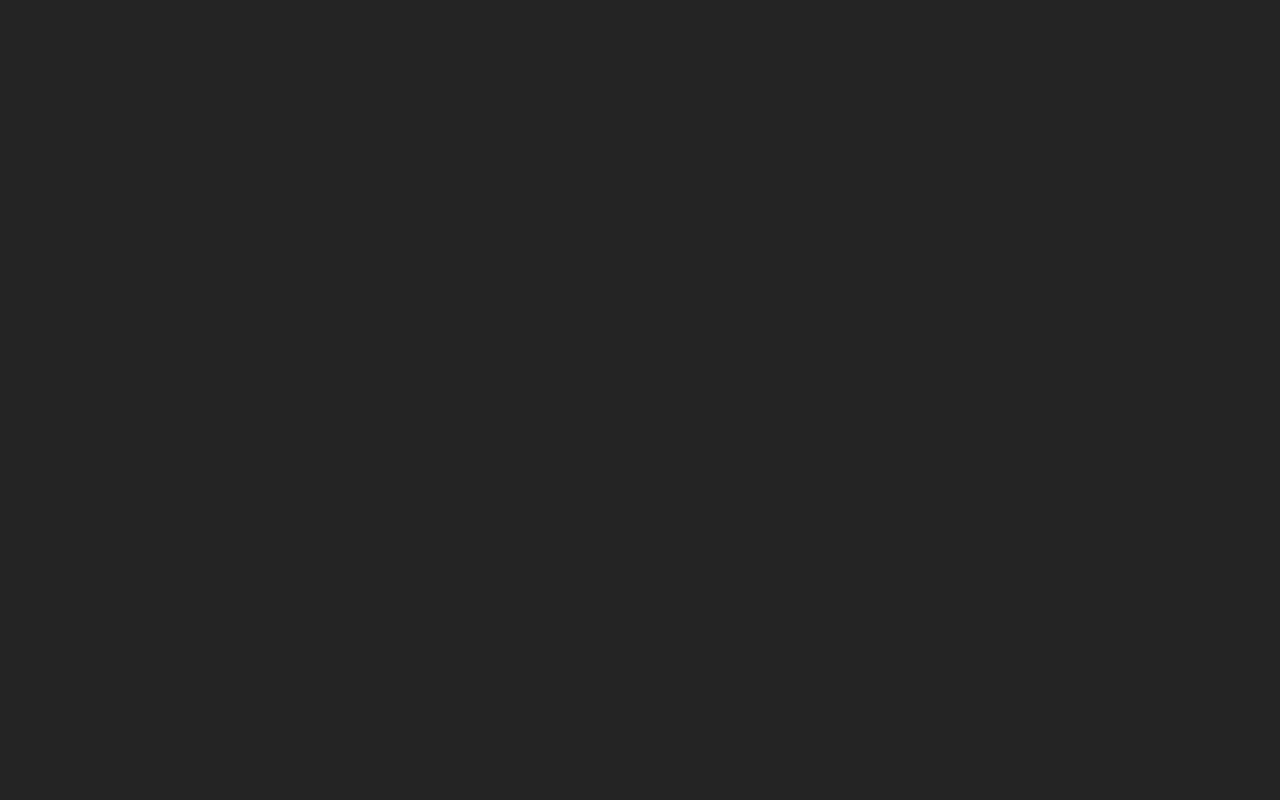
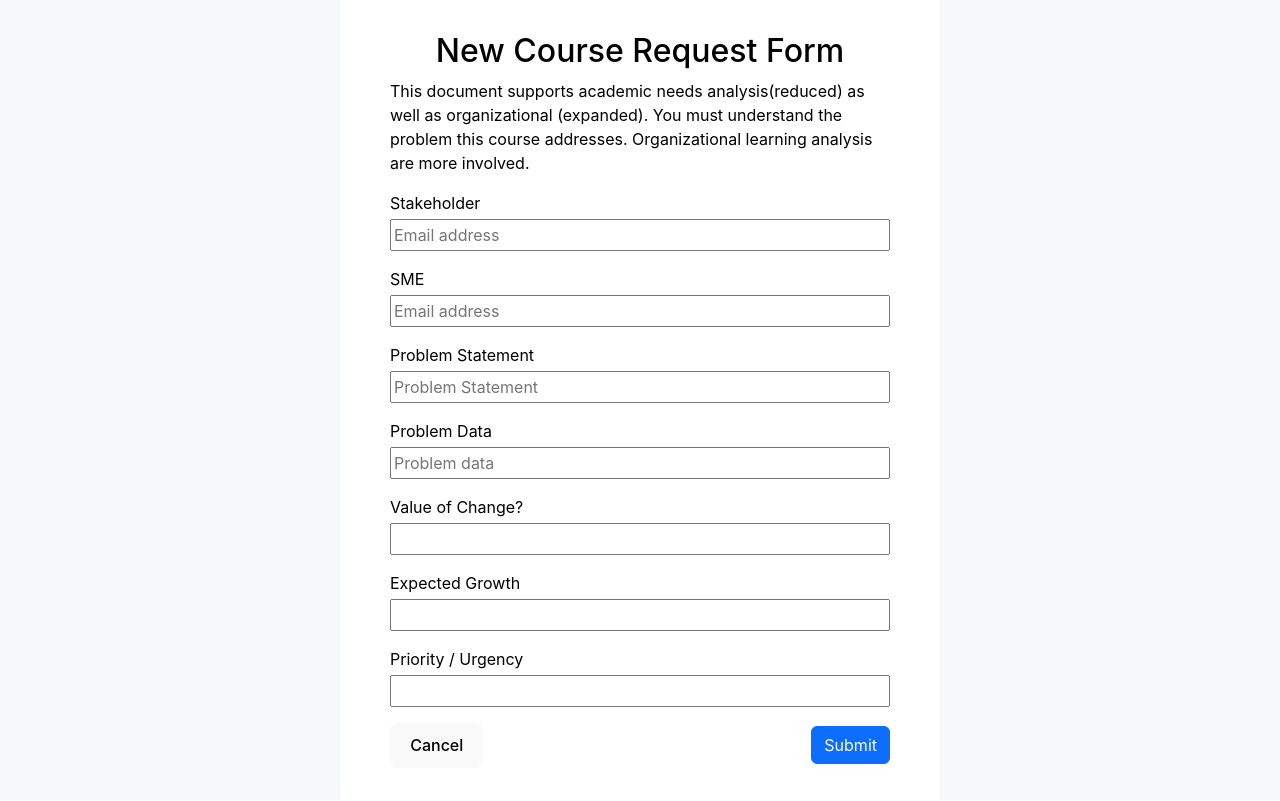
Before and after one commit to Alforoan/ISDFE, a React (Vite) app in the folder isd-app/: page /courserequest in a window 1280 px wide. Before the commit this address had no page. Built offline with nearby package versions, Linux system fonts and the light colour scheme.

Commit message:
add CourseRequest page, Request page, css to go with them

```diff
--- a/isd-app/package.json
+++ b/isd-app/package.json
@@ -17,7 +17,7 @@
     "prop-types": "^15.8.1",
     "react": "^18.2.0",
     "react-dom": "^18.2.0",
-    "react-hook-form": "^7.48.2",
+    "react-hook-form": "^7.49.0",
     "react-router-dom": "^6.20.1",
     "yup": "^1.3.2"
   },
--- a/isd-app/src/App.jsx
+++ b/isd-app/src/App.jsx
@@ -2,6 +2,8 @@ import { BrowserRouter as Router, Routes, Route } from "react-router-dom";
 import Home from "./pages/Home/Home";
 import LogIn from "./pages/LogIn/Login";
 import SignUp from "./pages/SignUp/SignUp";
+import Request from "./pages/Request/Request";
+import CourseRequest from "./pages/CourseRequest/CourseRequest";
 
 function App() {
   return (
@@ -10,6 +12,8 @@ function App() {
         <Route path="/" element={<Home />} />
         <Route path="/login" element={<LogIn />} />
         <Route path="/signup" element={<SignUp />} />
+        <Route path="/request" element={<Request />} />
+        <Route path="/courserequest" element={<CourseRequest />} />
       </Routes>
     </Router>
   );
--- a/isd-app/src/index.scss
+++ b/isd-app/src/index.scss
@@ -1,18 +1,18 @@
 // Import all of Bootstrap's CSS
-@import 'bootstrap/scss/bootstrap';
+@import "bootstrap/scss/bootstrap";
 // Importing constants
-@import './styles/variables.scss';
+@import "./styles/variables.scss";
 //Importing common form styles
-@import './styles/formstyles.scss';
+@import "./styles/formstyles.scss";
 
 body {
-	font-family: 'Inter', system-ui, Avenir, Helvetica, Arial, sans-serif;
+  font-family: "Inter", system-ui, Avenir, Helvetica, Arial, sans-serif;
   line-height: 1.5;
   font-weight: 400;
 
   color-scheme: light dark;
   color: rgba(255, 255, 255, 0.87);
-	background-color: #242424;
+  background-color: #f6f8fa;
 
   font-synthesis: none;
   text-rendering: optimizeLegibility;
@@ -32,7 +32,7 @@ a:hover {
 body {
   margin: 0;
   display: flex;
-	place-items: center;
+  //place-items: center;
   min-width: 320px;
   min-height: 100vh;
 }
--- /dev/null
+++ b/isd-app/src/pages/CourseRequest/CourseRequest.jsx
@@ -0,0 +1,184 @@
+import React from "react";
+import { useForm, Controller } from "react-hook-form";
+import { useState } from "react";
+import "./CourseRequest.scss";
+import { Link } from "react-router-dom";
+
+const CourseRequest = () => {
+  const { handleSubmit, control, register, formState, watch } = useForm();
+  const { errors } = formState;
+
+  const onSubmit = (data) => {
+    console.log(data);
+    //submit handling logic
+  };
+
+  return (
+    <main className="body-container">
+      <div className="course-request-form-container">
+        <h2 className="title">New Course Request Form</h2>
+        <p className="description">
+          This document supports academic needs analysis(reduced) as well as
+          organizational (expanded). You must understand the problem this course
+          addresses. Organizational learning analysis are more involved.
+        </p>
+        <form onSubmit={handleSubmit(onSubmit)}>
+          <div className="forms-container">
+            <div className="">
+              <div>
+                <label htmlFor="stakeholder">Stakeholder</label>
+              </div>
+              <input
+                type="email"
+                id="email"
+                placeholder="Email address"
+                {...register("email", {
+                  required: {
+                    value: true,
+                    message: "Email address is required",
+                  },
+                })}
+              />
+              {<p className="error">{errors?.email?.message}</p>}
+            </div>
+
+            <div className="">
+              <div>
+                <label htmlFor="email-SME">SME</label>
+              </div>
+              <input
+                type="email"
+                id="email-SME"
+                placeholder="Email address"
+                {...register("email-SME", {
+                  required: {
+                    value: true,
+                    message: "Email address is required",
+                  },
+                })}
+              />
+              {<p className="error">{errors?.["email-SME"]?.message}</p>}
+            </div>
+
+            <div className="">
+              <div>
+                <label htmlFor="problem-statement">Problem Statement</label>
+              </div>
+              <input
+                type="text"
+                id="text-problem-statement"
+                placeholder="Problem Statement"
+                {...register("text-problem-statement", {
+                  required: {
+                    value: true,
+                    message: "Problem statement is required",
+                  },
+                })}
+              />
+              {
+                <p className="error">
+                  {errors?.["text-problem-statement"]?.message}
+                </p>
+              }
+            </div>
+
+            <div className="">
+              <div>
+                <label htmlFor="problem-data">Problem Data</label>
+              </div>
+              <input
+                type="text"
+                id="text-problem-data"
+                placeholder="Problem data"
+                {...register("text-problem-data", {
+                  required: {
+                    value: true,
+                    message: "Problem data is required",
+                  },
+                })}
+              />
+              {
+                <p className="error">
+                  {errors?.["text-problem-data"]?.message}
+                </p>
+              }
+            </div>
+
+            <div className="">
+              <div>
+                <label htmlFor="value-of-change">Value of Change?</label>
+              </div>
+              <input
+                type="text"
+                id="text-value-of-change"
+                {...register("text-value-of-change", {
+                  required: {
+                    value: true,
+                    message: "Value of change is required",
+                  },
+                })}
+              />
+              {
+                <p className="error">
+                  {errors?.["text-value-of-change"]?.message}
+                </p>
+              }
+            </div>
+
+            <div className="">
+              <div>
+                <label htmlFor="expected-growth">Expected Growth</label>
+              </div>
+              <input
+                type="text"
+                id="text-expected-growth"
+                {...register("text-expected-growth", {
+                  required: {
+                    value: true,
+                    message: "Expected growth is required",
+                  },
+                })}
+              />
+              {
+                <p className="error">
+                  {errors?.["text-expected-growth"]?.message}
+                </p>
+              }
+            </div>
+
+            <div className="">
+              <div>
+                <label htmlFor="priority-urgency">Priority / Urgency</label>
+              </div>
+              <input
+                type="text"
+                id="text-priority-urgency"
+                {...register("text-priority-urgency", {
+                  required: {
+                    value: true,
+                    message: "Priority / Urgency is required",
+                  },
+                })}
+              />
+              {
+                <p className="error">
+                  {errors?.["text-priority-urgency"]?.message}
+                </p>
+              }
+            </div>
+            <div className="btn-container">
+              <Link to="/request">
+                <button type="submit">Cancel</button>
+              </Link>
+              <button type="submit" className="btn btn-primary">
+                Submit
+              </button>
+            </div>
+          </div>
+        </form>
+      </div>
+    </main>
+  );
+};
+
+export default CourseRequest;
--- /dev/null
+++ b/isd-app/src/pages/CourseRequest/CourseRequest.scss
@@ -0,0 +1,44 @@
+.body-container {
+  width: 100vw;
+  height: 100vh;
+  display: flex;
+  align-items: center;
+}
+
+.error {
+  color: red;
+}
+
+.course-request-form-container {
+  margin: 0 auto;
+  padding: 2rem 3rem;
+  max-width: 800px;
+  display: flex;
+  flex-direction: column;
+  border: 1px solid white;
+  align-items: center;
+  background-color: white;
+  place-content: center;
+}
+.title {
+  color: black;
+}
+label {
+  color: black;
+  margin-bottom: 0.25rem;
+}
+input {
+  width: 500px;
+  height: 2rem;
+}
+
+.description {
+  width: 500px;
+  color: black;
+}
+
+.btn-container {
+  display: flex;
+  justify-content: space-between;
+  align-items: center;
+}
--- a/isd-app/src/pages/Home/Home.jsx
+++ b/isd-app/src/pages/Home/Home.jsx
@@ -31,6 +31,9 @@ const Home = () => {
           <Link to="/signup">
             <button className="btn btn-secondary btns">Sign Up</button>
           </Link>
+          <Link to="/request">
+            <button>Temp Request Page</button>
+          </Link>
         </div>
       </div>
     </div>
--- /dev/null
+++ b/isd-app/src/pages/Request/Request.jsx
@@ -0,0 +1,18 @@
+import "./Request.scss";
+import { Link } from "react-router-dom";
+
+const Request = () => {
+  return (
+    <main className="requests-main">
+      <div className="requests-container">
+        <h1 className="mr-auto title">Requests</h1>
+
+        <Link to="/courserequest">
+          <button className="btn btn-primary">Create Request</button>
+        </Link>
+      </div>
+    </main>
+  );
+};
+
+export default Request;
--- /dev/null
+++ b/isd-app/src/pages/Request/Request.scss
@@ -0,0 +1,14 @@
+.requests-container {
+  width: 1100px;
+  max-width: 1100px;
+  display: flex;
+  justify-content: space-between;
+
+  align-items: center;
+  margin: auto;
+  margin-top: 3rem;
+}
+
+.requests-main {
+  width: 100vw;
+}
```
Also changed, not shown: isd-app/src/pages/SignUp/SignUp.jsx (+47 -54 lines), 1 other file (tests, documents, lock files or other folders). Lines whose indentation alone changed are shown as unchanged.
